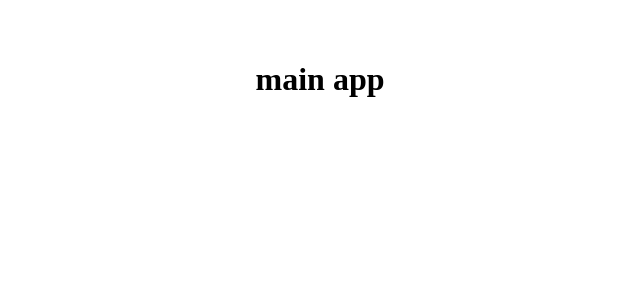
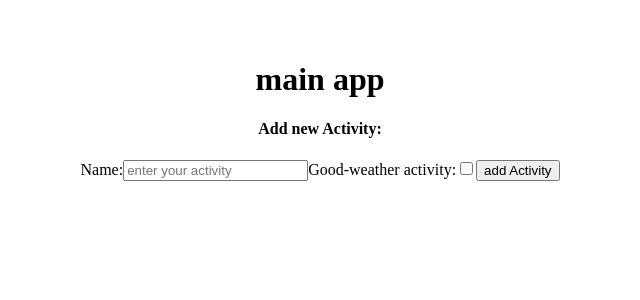
Before and after one commit to AndreiLhu/project4-weather, a React (Vite) app: page / in a window 1280 px wide. Shown: the top 300 px of the page, without its empty margins (320-960 px from the left). Built offline with nearby package versions, Linux system fonts and the light colour scheme.

Commit message:
form component

```diff
--- a/src/App.jsx
+++ b/src/App.jsx
@@ -1,9 +1,10 @@
-import './App.css';
-
+import "./App.css";
+import { Form } from "./components/form/Form";
 function App() {
   return (
     <>
       <h1>main app</h1>
+      <Form />
     </>
   );
 }
--- a/src/components/form/Form.jsx
+++ b/src/components/form/Form.jsx
@@ -1,3 +1,56 @@
-export const Form = () => {
-  return <div>Form</div>;
+import { useState } from "react";
+export const Form = ({ onAddActivity }) => {
+  const [formData, setFormData] = useState({
+    name: "",
+    isForGoodWeather: false,
+  });
+
+  // const inputFocus = useRef(null);
+
+  const handleNameChange = (e) => {
+    setFormData({ ...formData, name: e.target.value });
+  };
+  const handleWeatherChange = (e) => {
+    setFormData({ ...formData, isForGoodWeather: e.target.checked });
+  };
+  const handleSubmit = (e) => {
+    e.preventDefault();
+    console.log("target", e.target);
+    console.log("form", formData);
+
+    onAddActivity({ formData });
+
+    // if (inputFocus.current) {
+    //   inputFocus.current.focus();
+    // }
+    // setFormData({
+    //   name: "",
+    //   isForGoodWeather: false,
+    // })
+  };
+
+  return (
+    <>
+      <form className="form" onSubmit={handleSubmit}>
+        <h4>Add new Activity:</h4>
+        <label htmlFor="inputName">Name:</label>
+        <input
+          type="text"
+          id="inputName"
+          placeholder="enter your activity"
+          value={formData.name}
+          onChange={handleNameChange}
+          // ref={inputFocus}
+        ></input>
+        <label htmlFor="inputGoodWeather">Good-weather activity:</label>
+        <input
+          type="checkbox"
+          id="inputGoodWeather"
+          onChange={handleWeatherChange}
+          checked={formData.isForGoodWeather}
+        ></input>
+        <input type="submit" value="add Activity"></input>
+      </form>
+    </>
+  );
 };
```
